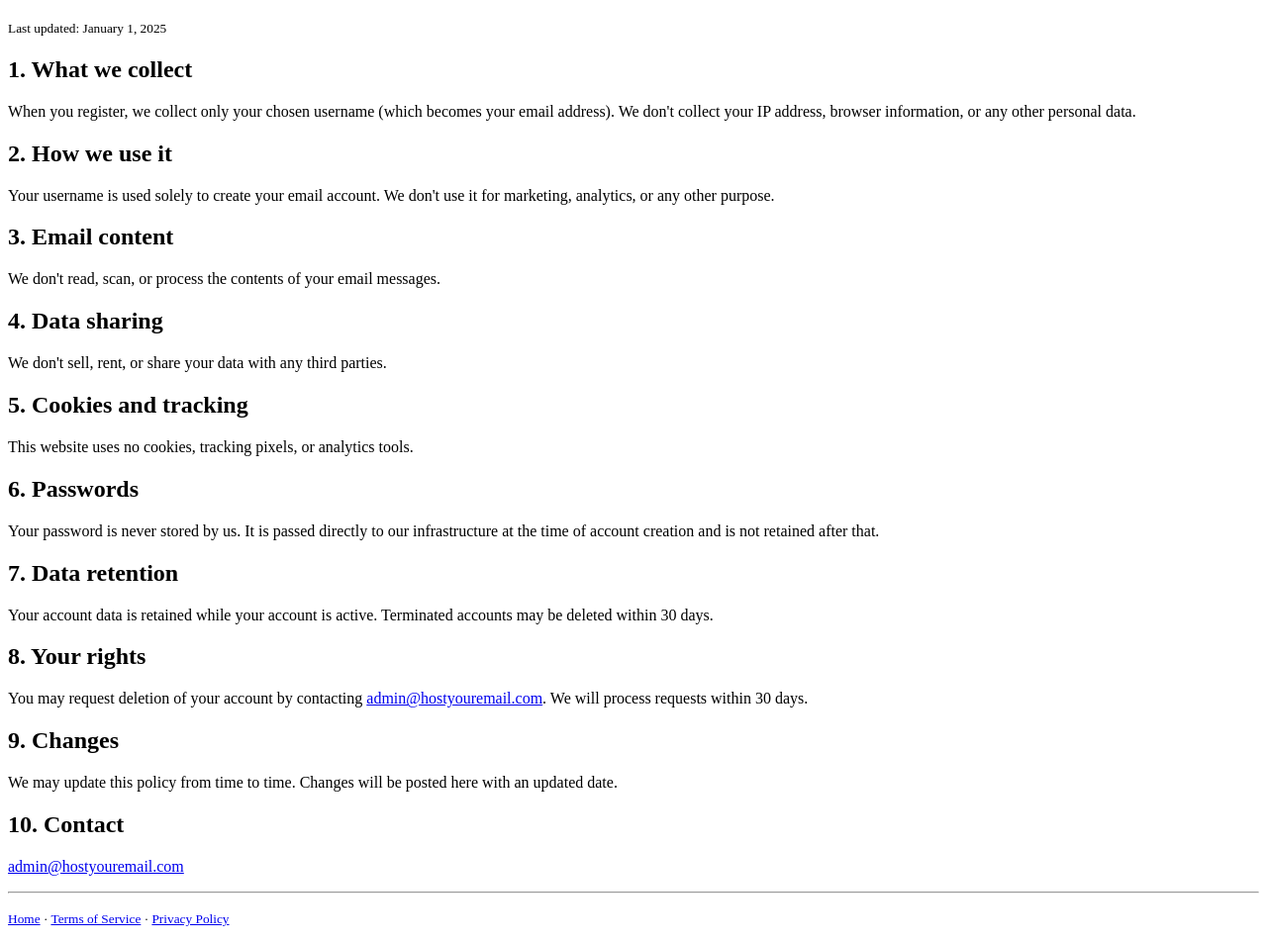
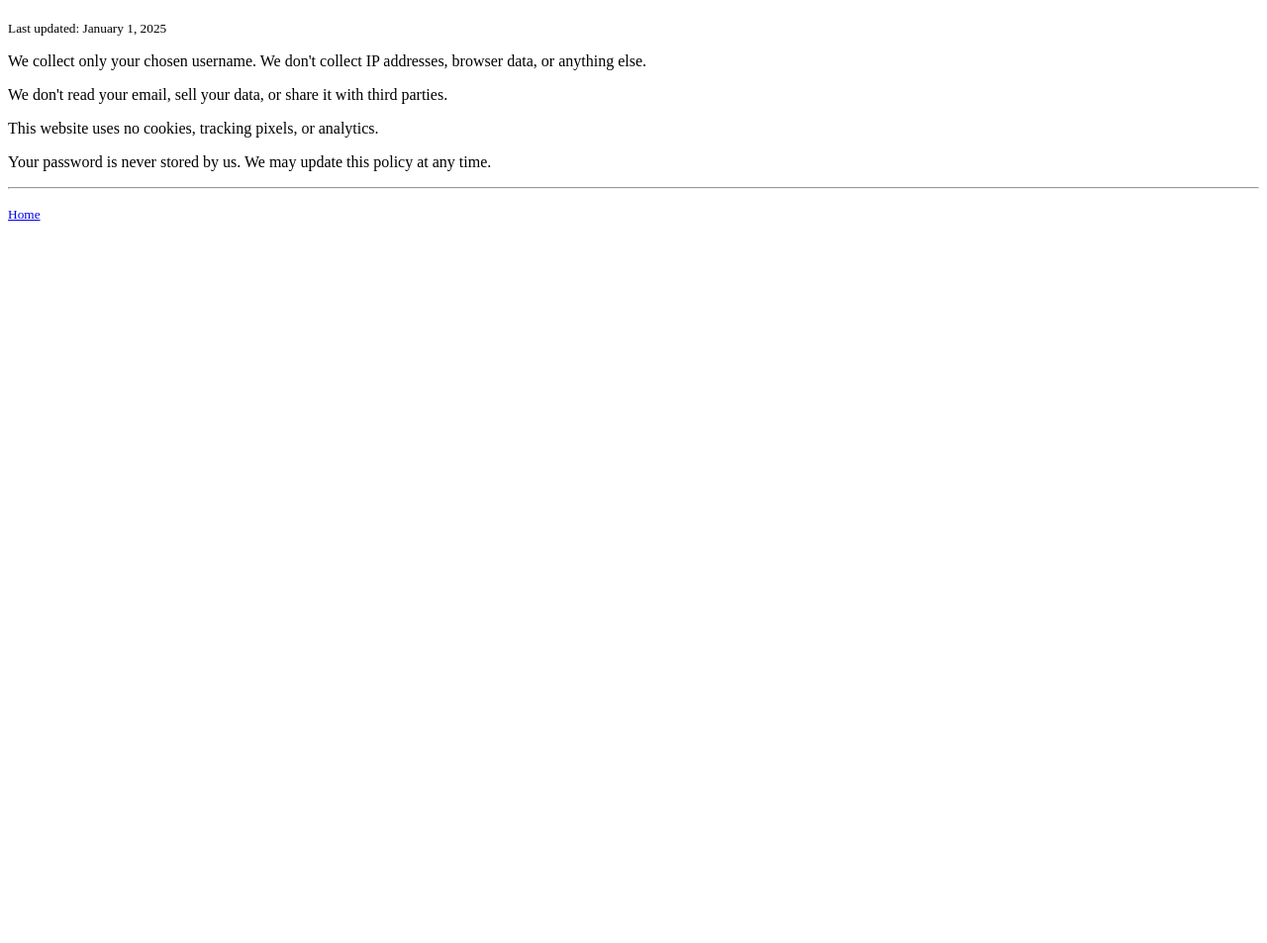
Before and after one commit to programming/hostyouremail, a website: page public/privacy/index.html in a window 1280 px wide. Shown: the part 95-1048 px from the top of the page at 99% size. After the commit the page ends 800 px from the top, so only its background shows below. Drawn offline with Linux system fonts and the light colour scheme.

Commit message:
Minimal ToS/Privacy; remove 250MB, footer links, and contact email references

```diff
--- a/public/privacy/index.html
+++ b/public/privacy/index.html
@@ -12,38 +12,16 @@
   <h1>Privacy Policy</h1>
   <p><small>Last updated: January 1, 2025</small></p>
 
-  <h2>1. What we collect</h2>
-  <p>When you register, we collect only your chosen username (which becomes your email address). We don't collect your IP address, browser information, or any other personal data.</p>
+  <p>We collect only your chosen username. We don't collect IP addresses, browser data, or anything else.</p>
 
-  <h2>2. How we use it</h2>
-  <p>Your username is used solely to create your email account. We don't use it for marketing, analytics, or any other purpose.</p>
+  <p>We don't read your email, sell your data, or share it with third parties.</p>
 
-  <h2>3. Email content</h2>
-  <p>We don't read, scan, or process the contents of your email messages.</p>
+  <p>This website uses no cookies, tracking pixels, or analytics.</p>
 
-  <h2>4. Data sharing</h2>
-  <p>We don't sell, rent, or share your data with any third parties.</p>
-
-  <h2>5. Cookies and tracking</h2>
-  <p>This website uses no cookies, tracking pixels, or analytics tools.</p>
-
-  <h2>6. Passwords</h2>
-  <p>Your password is never stored by us. It is passed directly to our infrastructure at the time of account creation and is not retained after that.</p>
-
-  <h2>7. Data retention</h2>
-  <p>Your account data is retained while your account is active. Terminated accounts may be deleted within 30 days.</p>
-
-  <h2>8. Your rights</h2>
-  <p>You may request deletion of your account by contacting <a href="mailto:admin@hostyouremail.com">admin@hostyouremail.com</a>. We will process requests within 30 days.</p>
-
-  <h2>9. Changes</h2>
-  <p>We may update this policy from time to time. Changes will be posted here with an updated date.</p>
-
-  <h2>10. Contact</h2>
-  <p><a href="mailto:admin@hostyouremail.com">admin@hostyouremail.com</a></p>
+  <p>Your password is never stored by us. We may update this policy at any time.</p>
 
   <hr>
-  <p><small><a href="/">Home</a> &middot; <a href="/tos">Terms of Service</a> &middot; <a href="/privacy">Privacy Policy</a></small></p>
+  <p><small><a href="/">Home</a></small></p>
 
 </body>
 </html>
```
Also changed, not shown: public/index.html (+2 -2 lines), public/tos/index.html (+4 -34 lines).
